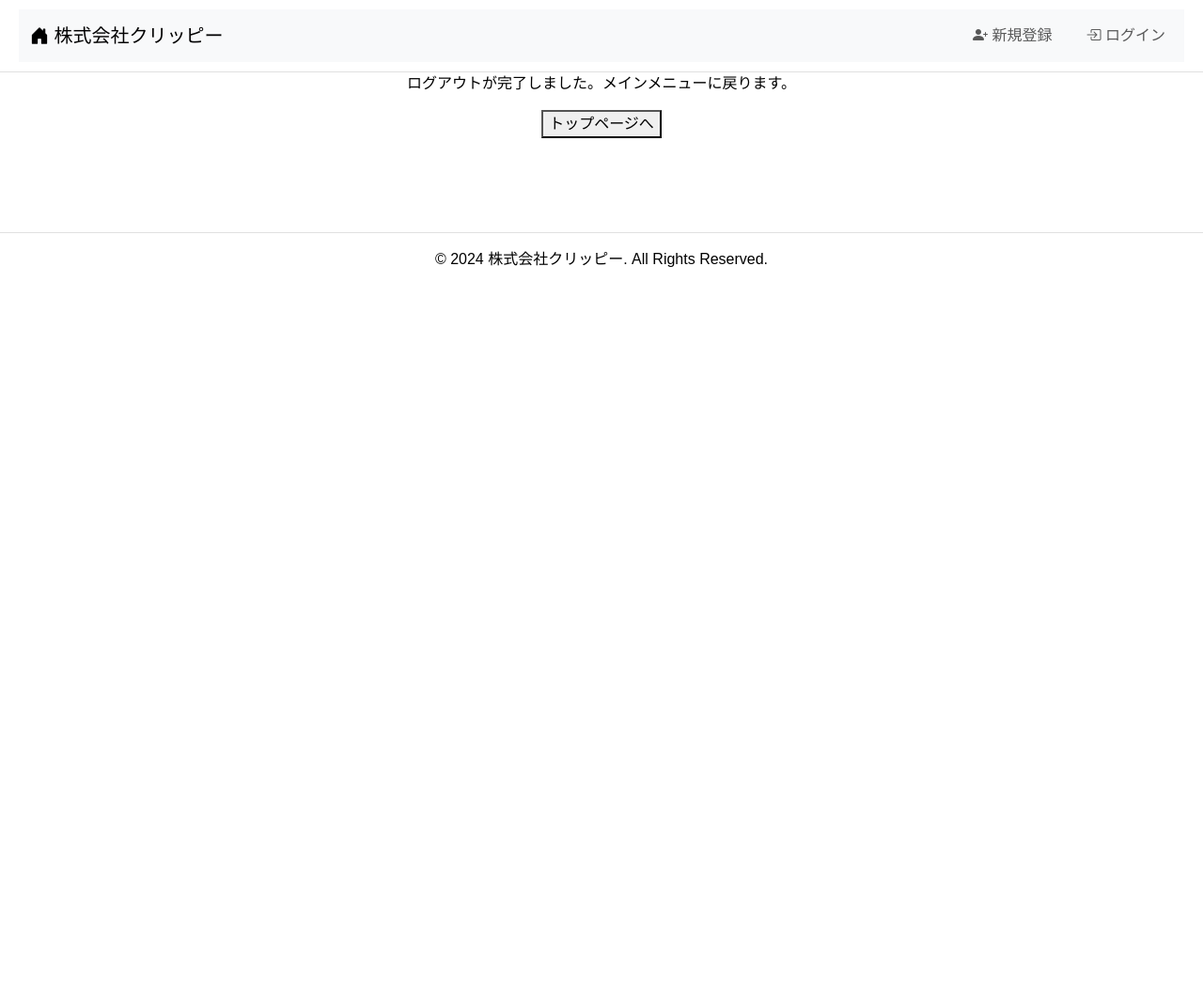
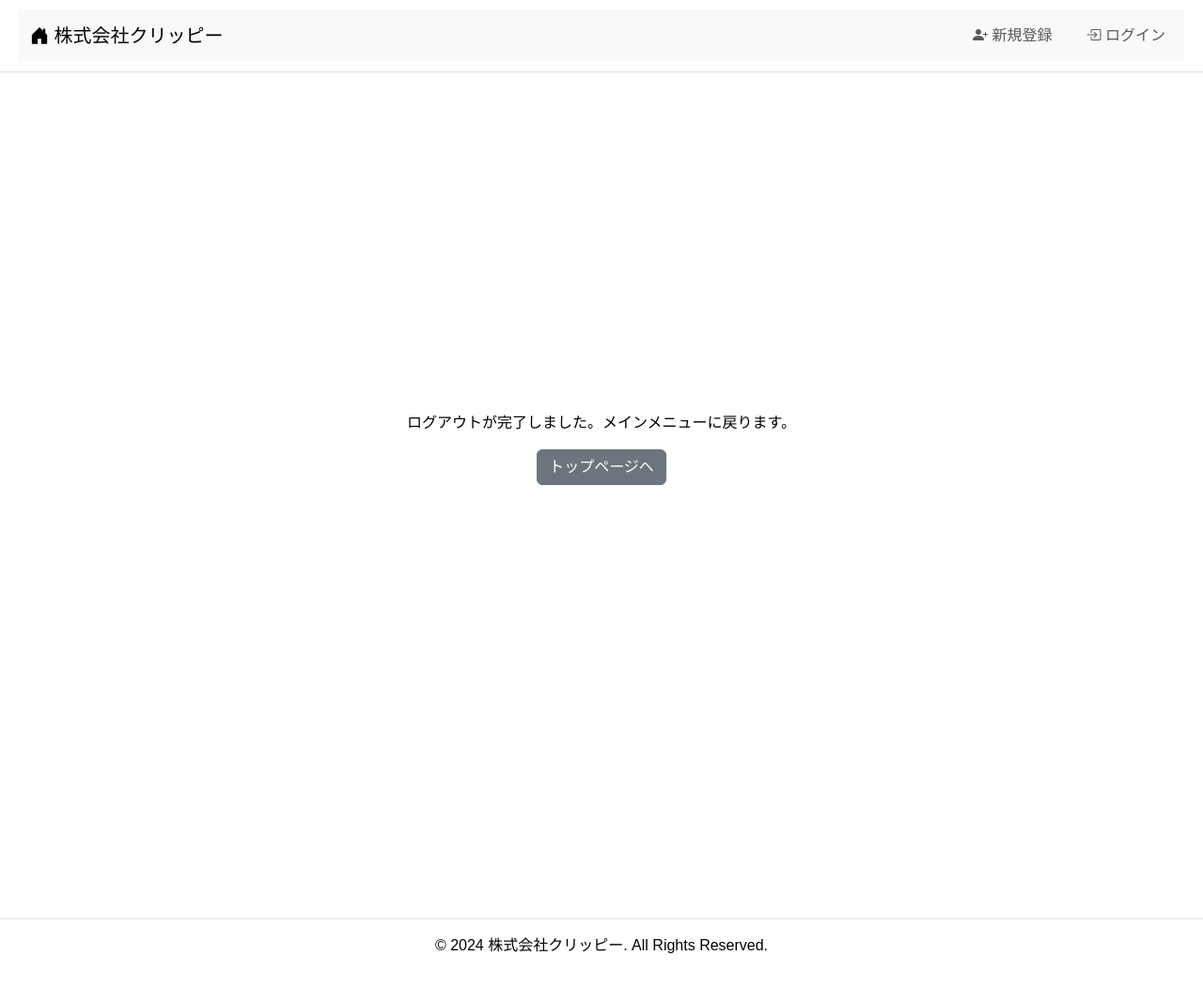
Before and after one commit to TakumiIsibasi/cleaningreservationsite, a Django app: page /logout in a window 1280 px wide. Shown: the whole page at 94% size. Before the commit the page ends 284 px from the top, so only its background shows below. Run offline with Django 4.2, Linux system fonts and the light colour scheme.

Commit message:
いやだいやだ

```diff
--- a/accounts/templates/1logout.html
+++ b/accounts/templates/1logout.html
@@ -8,12 +8,12 @@
 
 {% block content %}
 {% load static %}
-<div style="text-align: center;">
-    <p>ログアウトが完了しました。メインメニューに戻ります。</p>
+<div class="container d-flex flex-column justify-content-center align-items-center" style="height: 100vh;">
+    <p class="mb-3 text-center">ログアウトが完了しました。メインメニューに戻ります。</p>
     <!-- ログイン前ホーム画面に遷移するボタン -->
     <form action="{% url 'index' %}" method="post">
         {% csrf_token %}
-        <button type="submit">トップページへ</button>
+        <button type="submit" class="btn btn-secondary">トップページへ</button>
     </form>
 </div>
 {% endblock %}
```
